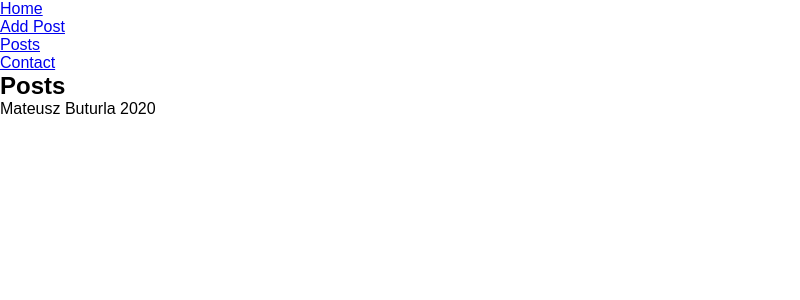
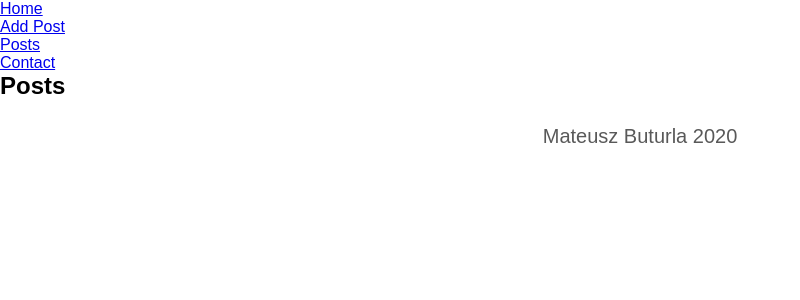
Before and after one commit to mateuszbuturla/blog.app, a React (Create React App) app in the folder client/: page / in a window 1280 px wide. Shown: the top 300 px of the page, without its empty margins (0-800 px from the left). Built offline with nearby package versions, Linux system fonts and the light colour scheme.

Commit message:
create footer

```diff
--- a/client/src/view/footer/Footer.js
+++ b/client/src/view/footer/Footer.js
@@ -3,7 +3,7 @@ import './footer.css';
 
 const Footer = () => {
     return (
-        <footer>
+        <footer className="footer">
             Mateusz Buturla 2020
         </footer>
     );
--- a/client/src/view/footer/footer.css
+++ b/client/src/view/footer/footer.css
@@ -1,3 +1,6 @@
-ul {
-    list-style: none;
+.footer {
+    text-align: center;
+    font-size: 20px;
+    color: #595959;
+    padding: 25px;
 }
```
